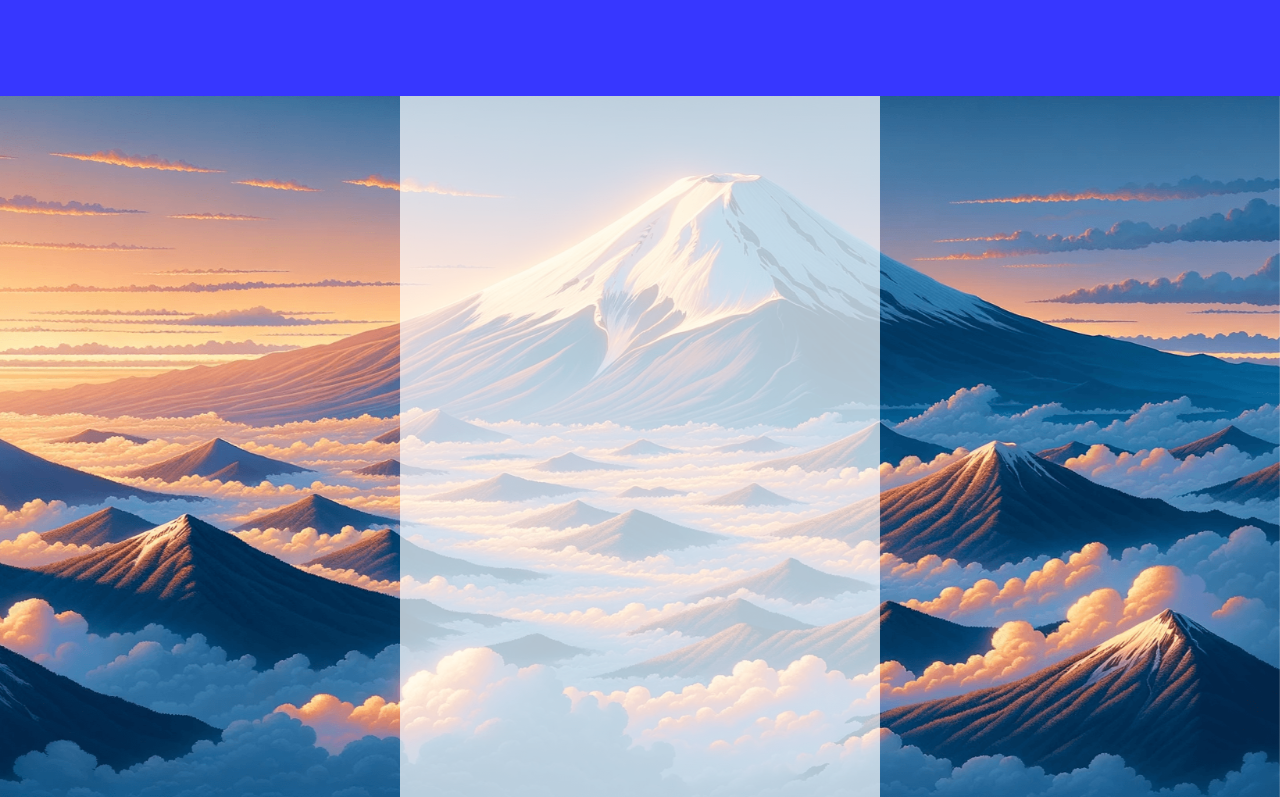
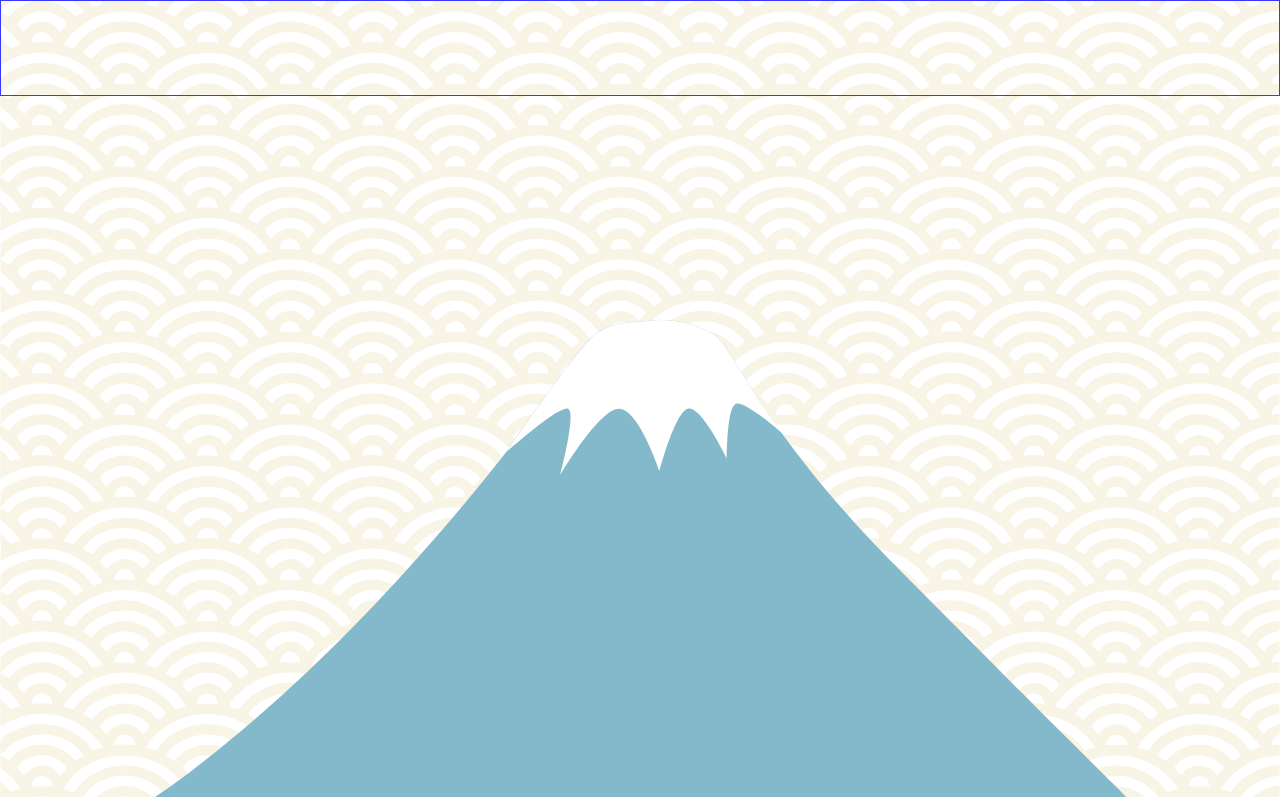
Before and after one commit to gucchunchun/dreamjapan, a plain HTML site: page index.html in a window 1280 px wide. Shown: the top 797 px of the page. Drawn offline with Linux system fonts and the light colour scheme.

Commit message:
[Update]refs#8 Change Background Structure

```diff
--- a/index.html
+++ b/index.html
@@ -15,10 +15,11 @@
     <link rel="stylesheet" href="styles.css" />
   </head>
   <body>
-    <div class="background">
+    <div class="background--static">
       <div class="background__side--left"></div>
       <div class="background__side--right"></div>
     </div>
+    <div class="background--dynamic"></div>
     <header></header>
     <main class="foreground"></main>
     <footer></footer>
--- a/styles.css
+++ b/styles.css
@@ -18,7 +18,7 @@
 }
 
 /* FRAMEWORK */
-.background {
+.background--static {
     z-index: var(--z--bg);
     position: fixed;
     top: 0;
@@ -27,7 +27,7 @@
     right: 0;
     width: 100dvw;
     height: 100dvh;
-    background-image: url("/images/background-fuji.png");
+    background-image: url("/images/bg-jpwave.svg");
     background-repeat: no-repeat;
     background-position: center;
     background-size: cover;
@@ -46,6 +46,25 @@
     width: calc((100% - var(--screen--s))/2);
     height: 100%;
 }
+
+.background--dynamic {
+    --size: auto 60%;
+    --position: bottom center;
+    --index: var(--z--bg);
+    z-index: var(--index);
+    position: fixed;
+    top: 0;
+    bottom:0;
+    left: 0;
+    right: 0;
+    width: 100dvw;
+    height: 100dvh;
+    background-image: url("/images/fuji.svg");
+    background-repeat: no-repeat;
+    background-position: var(--position);
+    background-size: var(--size);
+}
+
 header {
     position: fixed;
     z-index: var(--z--header);
@@ -53,18 +72,20 @@ header {
     left: 0;
     width: 100dvw;
     height: var(--h--header);
-    background: rgba(55,55,255, 1)!important;
+    border: solid 1px rgba(55,55,255, 1)!important;
 }
+
 .foreground {
     position: relative;
     margin: 0 auto;
     max-width: var(--screen--s);
     min-height: 100dvh;
-    background: rgba(255,255,255, 0.7)!important;
+    /* background: rgba(255,255,255, 0.7)!important; */
 }
+
 footer {
     max-width: var(--screen--s);
     margin: 0 auto;
     height: 320px;
-    background: rgba(55,55,255, 1)!important;
+    border: solid 1px rgba(55,55,255, 1)!important;
 }
```
Also changed, not shown: images/bg-jpwave.svg (added), images/fuji.svg (added), images/logo.png (added), 1 other file.
